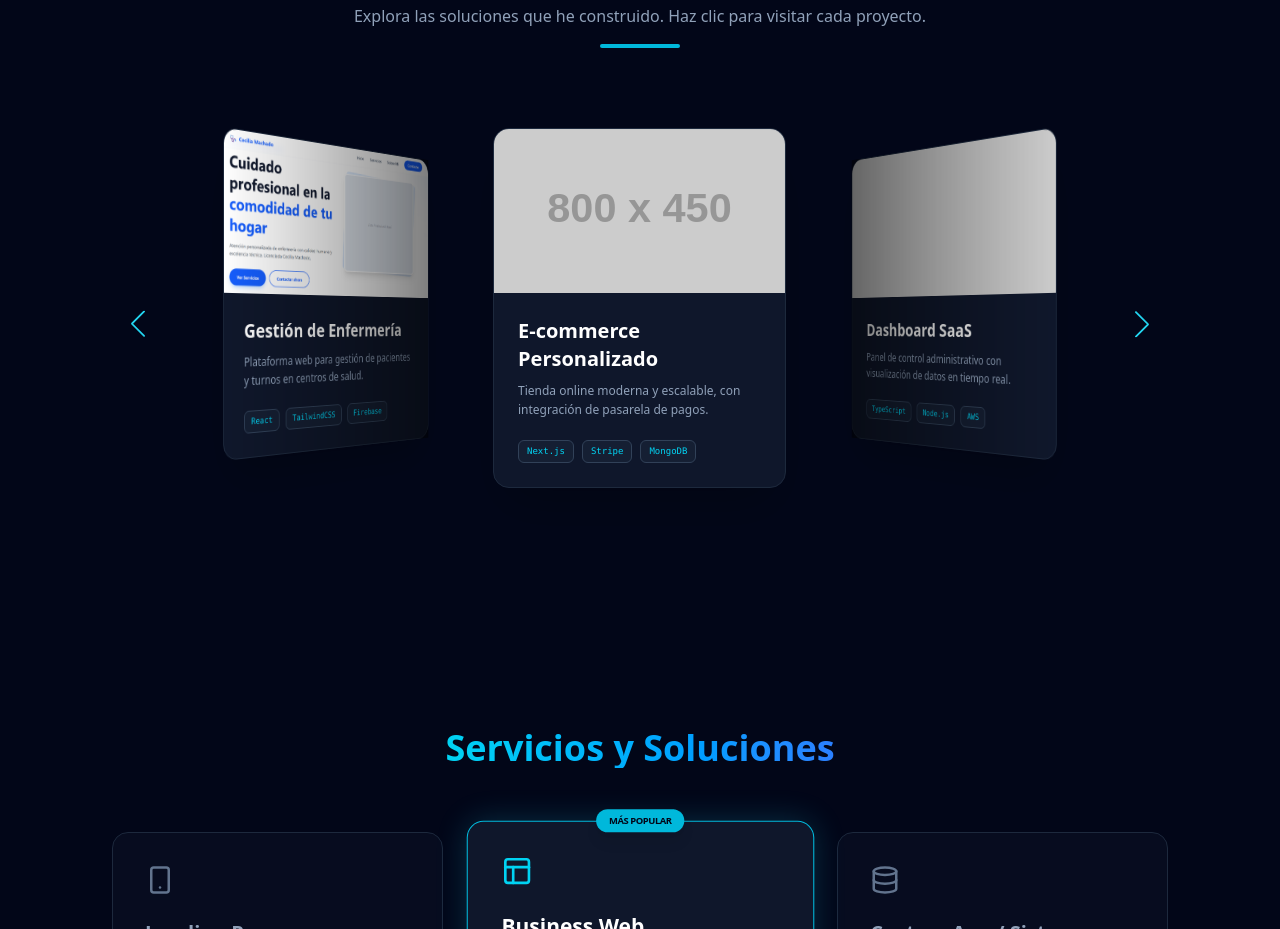
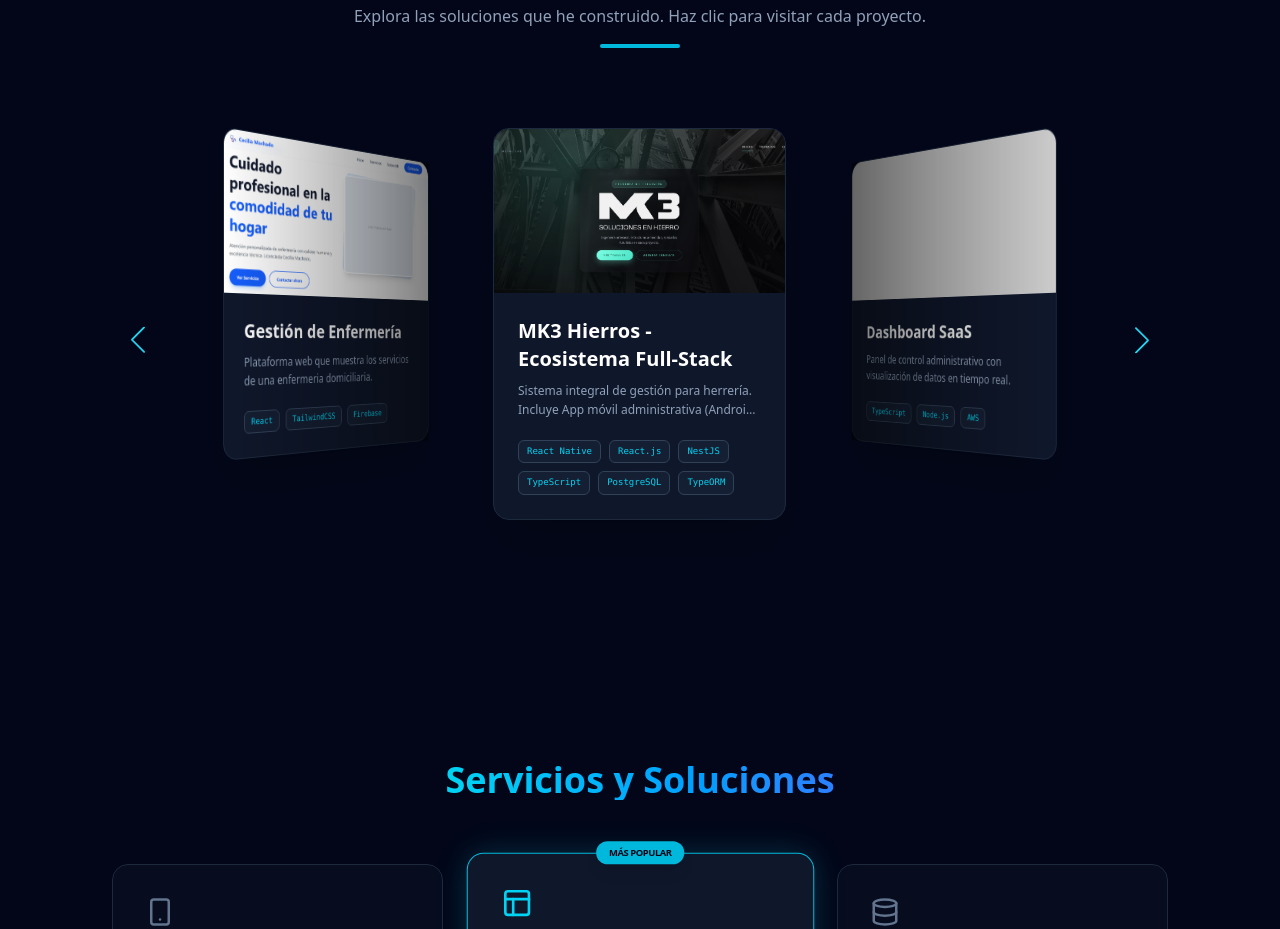
Before and after one commit to AgusCarretto/portfolio-react, a React (Vite) app: page / in a window 1280 px wide. Shown: the part 940-1869 px from the top of the page. Built offline with nearby package versions, Linux system fonts and the light colour scheme.

Commit message:
Add new project, mk3_hierros

```diff
--- a/src/components/Projects.jsx
+++ b/src/components/Projects.jsx
@@ -17,37 +17,43 @@ import "swiper/css/effect-coverflow"; // Para un efecto visual más cool
 
 // Tus imágenes de proyectos
 import imgEnfermeria from "../assets/img-projects/img-enfer.png";
-// Asumo que tienes otras imágenes o un placeholder para los futuros
-//import imgEcommerce from '../assets/img-projects/img-ecommerce-placeholder.png'; // Crea esta imagen o usa un placeholder
-//import imgSaaS from '../assets/img-projects/img-saas-placeholder.png'; // Crea esta imagen o usa un placeholder
+import imgMk3 from "../assets/img-projects/img-mk3.png";
+
 
 const projectData = [
   {
     title: "Gestión de Enfermería",
-    desc: "Plataforma web para gestión de pacientes y turnos en centros de salud.",
+    desc: "Plataforma web que muestra los servicios de una enfermeria domiciliaria.",
     tech: ["React", "TailwindCSS", "Firebase"],
     img: imgEnfermeria,
-    link: "https://enfermeria-domiciliaria.vercel.app/", // Link real a tu proyecto
+    link: "https://enfermeria-domiciliaria.vercel.app/",
   },
   {
-    title: "E-commerce Personalizado",
-    desc: "Tienda online moderna y escalable, con integración de pasarela de pagos.",
-    tech: ["Next.js", "Stripe", "MongoDB"],
-    img: "https://dummyimage.com/800x450/0f172a/22d3ee.png&text=Proyecto+en+Camino",
-    link: "#", // Link real a tu proyecto
+    title: "MK3 Hierros - Ecosistema Full-Stack",
+    desc: "Sistema integral de gestión para herrería. Incluye App móvil administrativa (Android) para carga de trabajos y Landing Page para visualización de catálogo en tiempo real.",
+    tech: [
+      "React Native",
+      "React.js",
+      "NestJS",
+      "TypeScript",
+      "PostgreSQL",
+      "TypeORM"
+    ],
+    img: imgMk3,
+    link: "https://aguscarretto.github.io/MK3_Hierros/",
   },
   {
     title: "Dashboard SaaS",
     desc: "Panel de control administrativo con visualización de datos en tiempo real.",
     tech: ["TypeScript", "Node.js", "AWS"],
     img: "https://placehold.jp/24/0f172a/22d3ee/800x450.png?text=Próximamente...",
-    link: "#", // Link real a tu proyecto
+    link: "#",
   },
   {
     title: "Próximo Proyecto",
     desc: "Explorando soluciones innovadoras para el sector educativo.",
     tech: ["Vue.js", "GraphQL"],
-    img: "https://placehold.jp/24/0f172a/22d3ee/800x450.png?text=En desarrollo...", // Placeholder
+    img: "https://placehold.jp/24/0f172a/22d3ee/800x450.png?text=En desarrollo...",
     link: "#",
   },
   {
@@ -55,27 +61,27 @@ const projectData = [
     desc: "Plataforma web para gestión de pacientes y turnos en centros de salud.",
     tech: ["React", "TailwindCSS", "Firebase"],
     img: imgEnfermeria,
-    link: "https://enfermeria-domiciliaria.vercel.app/", // Link real a tu proyecto
+    link: "https://enfermeria-domiciliaria.vercel.app/",
   },
   {
     title: "E-commerce Personalizado",
     desc: "Tienda online moderna y escalable, con integración de pasarela de pagos.",
     tech: ["Next.js", "Stripe", "MongoDB"],
     img: "https://dummyimage.com/800x450/0f172a/22d3ee.png&text=Proyecto+en+Camino",
-    link: "#", // Link real a tu proyecto
+    link: "#",
   },
   {
     title: "Dashboard SaaS",
     desc: "Panel de control administrativo con visualización de datos en tiempo real.",
     tech: ["TypeScript", "Node.js", "AWS"],
     img: "https://placehold.jp/24/0f172a/22d3ee/800x450.png?text=Próximamente...",
-    link: "#", // Link real a tu proyecto
+    link: "#",
   },
   {
     title: "Próximo Proyecto",
     desc: "Explorando soluciones innovadoras para el sector educativo.",
     tech: ["Vue.js", "GraphQL"],
-    img: "https://placehold.jp/24/0f172a/22d3ee/800x450.png?text=En desarrollo...", // Placeholder
+    img: "https://placehold.jp/24/0f172a/22d3ee/800x450.png?text=En desarrollo...",
     link: "#",
   },
 ];
```
Also changed, not shown: src/assets/img-projects/img-mk3.png (added), 1 other file (tests, documents, lock files or other folders).
